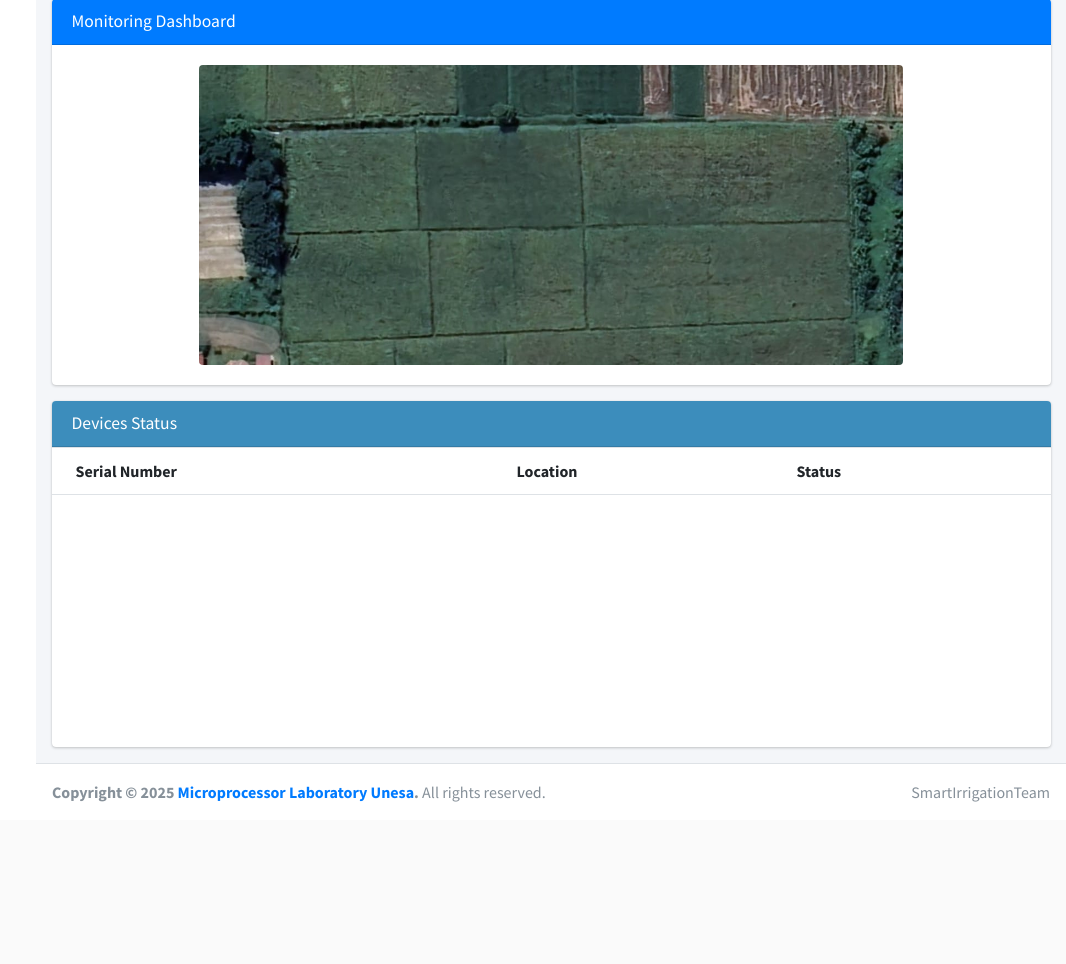
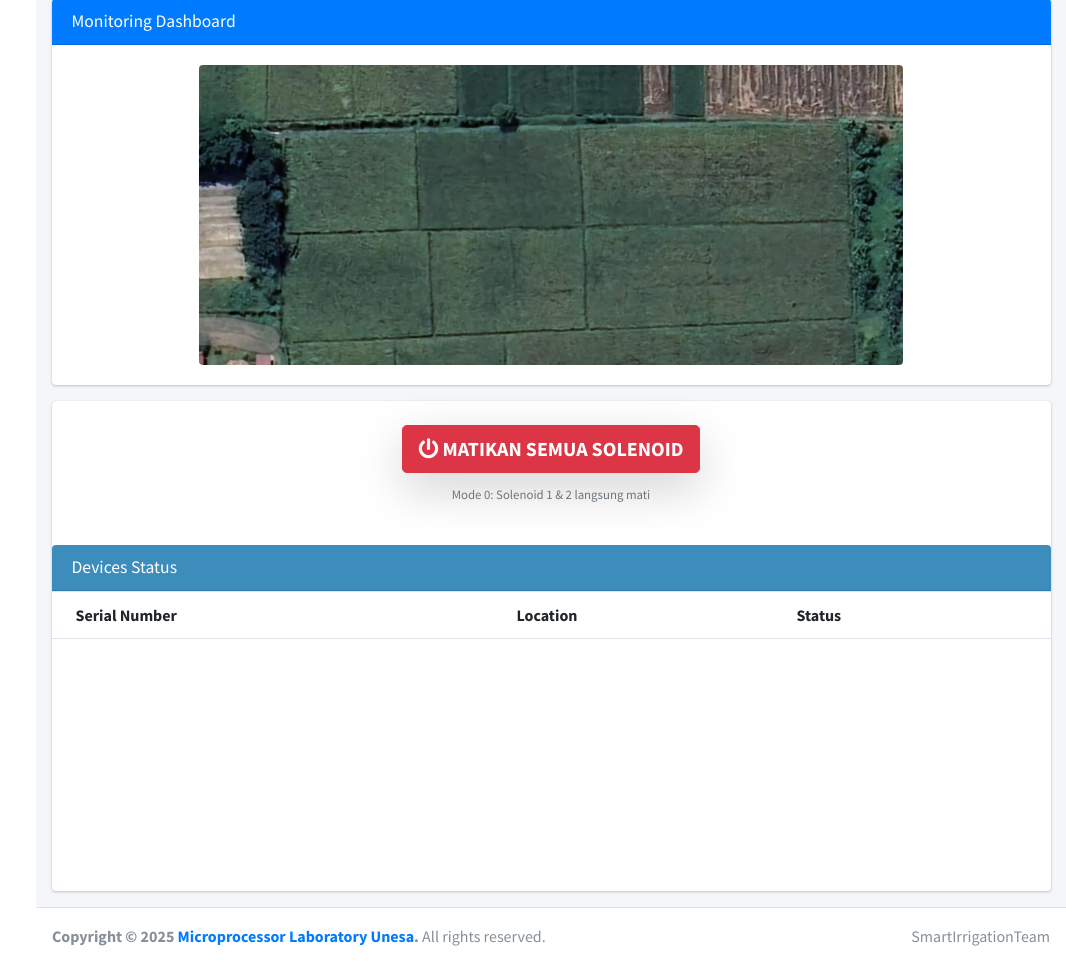
Before and after one commit to hildansaputraa/IoTWebDashboardScript, a PHP site: page / in a window 1280 px wide. Shown: the part 1005-1969 px from the top of the page, without its empty margins (214-1280 px from the left). Before the commit the page ends 1807 px from the top, so only its background shows below. Run offline with PHP 8.4, Linux system fonts and the light colour scheme; the visitor is signed in with stand-in values (Sample User, id 1); data that the repository does not hold is empty; some libraries are stand-ins or nearby versions.

Commit message:
Update dashboard.php

```diff
--- a/page/dashboard.php
+++ b/page/dashboard.php
@@ -405,6 +405,15 @@ if ($fallbackQuery) {
           <div class="row">
             <div class="col-12">
               <div class="card card-lightblue">
+                <!-- TOMBOL DARURAT: MATIKAN SEMUA SOLENOID -->
+                <div class="row">
+                  <div class="col-12 text-center mt-4 mb-4">
+                    <button type="button" class="btn btn-danger btn-lg shadow-lg" onclick="forceOffAll()">
+                      <i class="fas fa-power-off"></i> <strong>MATIKAN SEMUA SOLENOID</strong>
+                    </button>
+                    <p class="text-muted mt-2"><small>Mode 0: Solenoid 1 & 2 langsung mati</small></p>
+                  </div>
+                </div>
                 <div class="card-header"><h3 class="card-title">Devices Status</h3></div>
                 <div class="card-body table-responsive p-0" style="height: 300px;">
                   <table class="table table-head-fixed text-nowrap">
@@ -631,5 +640,10 @@ if ($fallbackQuery) {
             alert('Terjadi kesalahan jaringan saat menyimpan data.');
         });
     }
+    function forceOffAll() {
+      client.publish("SmIr/kontrol", JSON.stringify({ mode: 0 }), { qos: 1, retain: true });
+      console.log("Semua solenoid dimatikan!");
+      saveToDatabase('manual', 0, { mode: 0 }); // opsional: simpan ke DB
+    }
   </script>
 </body>
```
